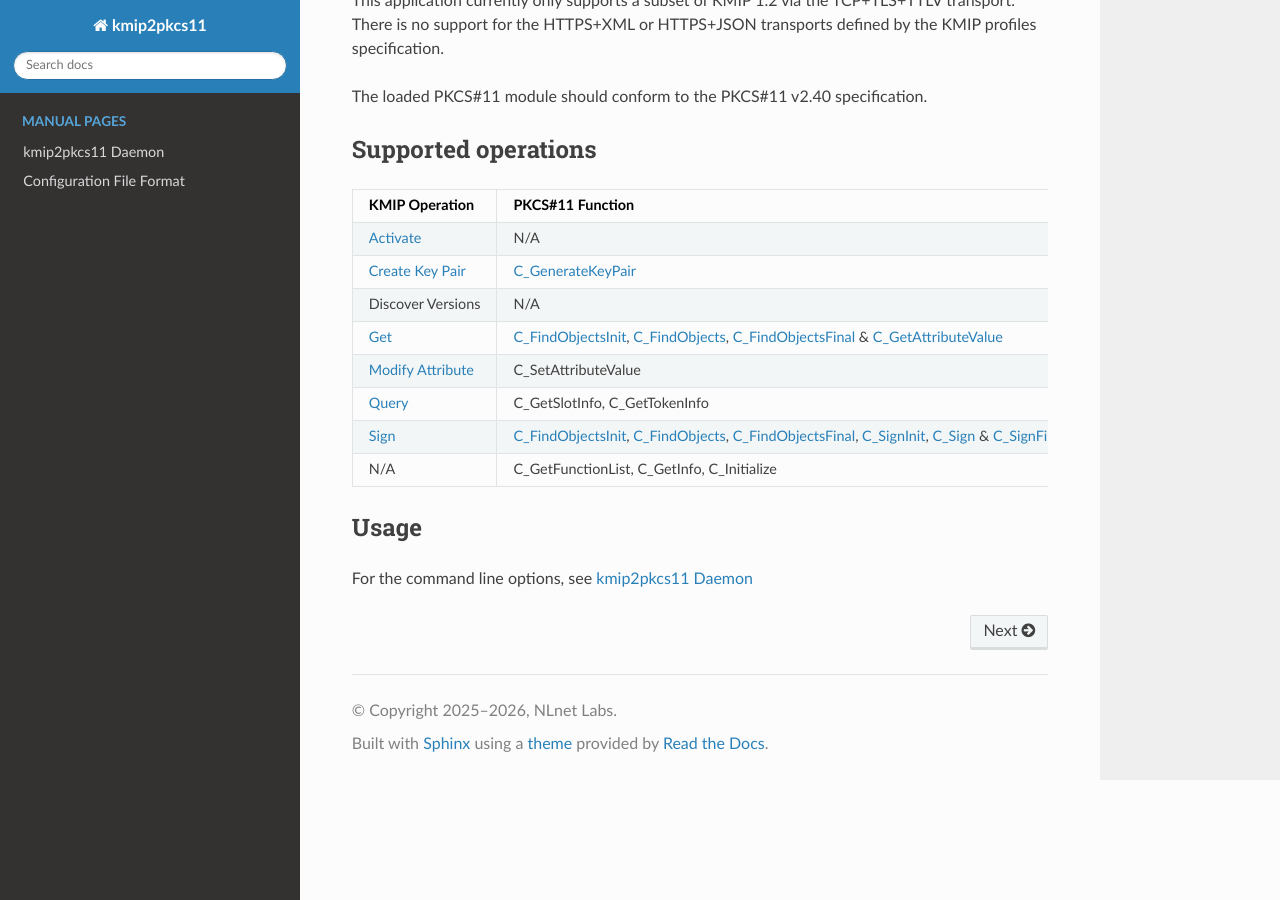
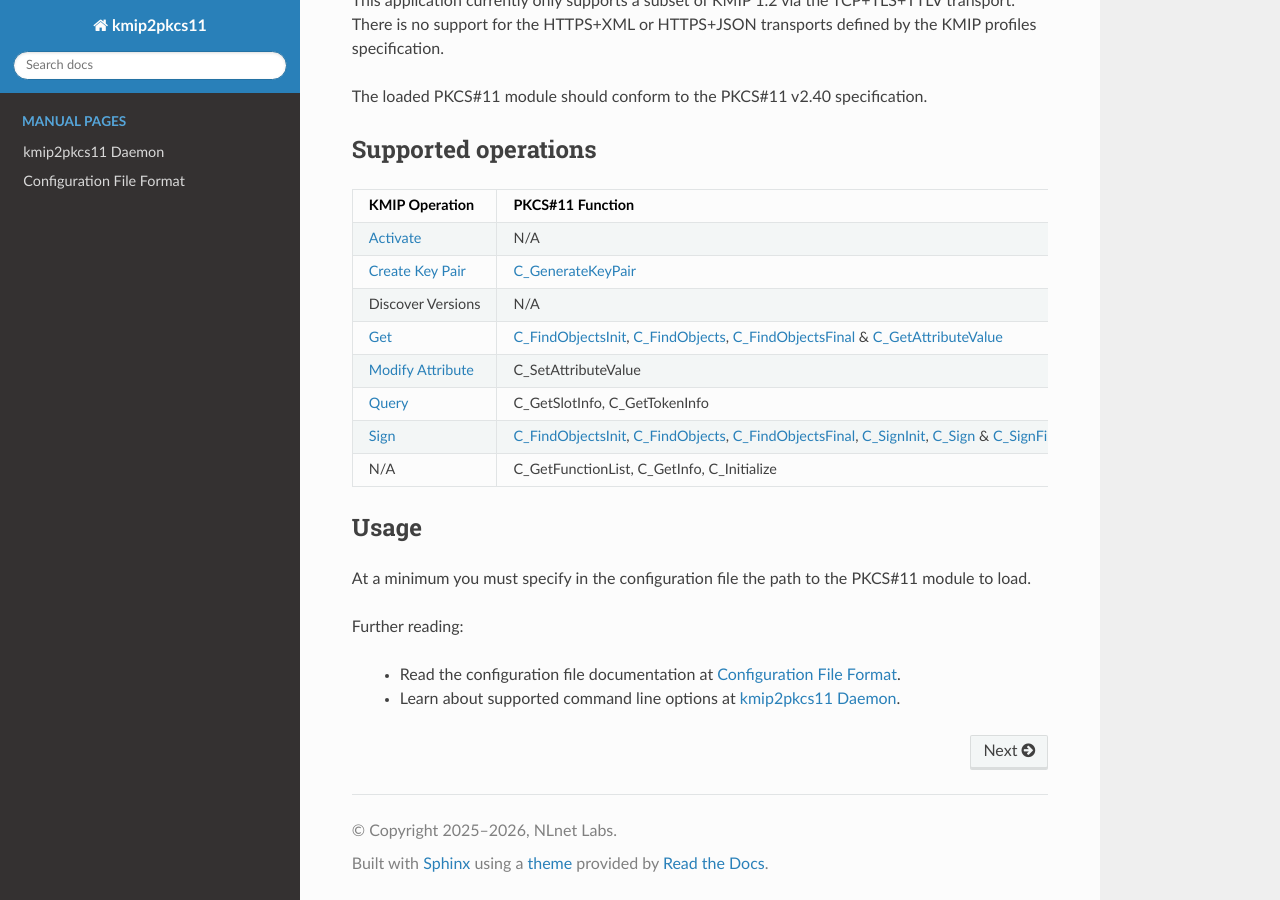
Before and after one commit to NLnetLabs/kmip2pkcs11, a Sphinx documentation site: the page built from doc/manual/source/index.rst, in a window 1280 px wide and 900 px high, scrolled down 1872 px. Built offline with Sphinx 7.4.7 and the Read the Docs theme 3.1.0, drawn with Linux system fonts in a browser that asks for light colours.

Commit message:
Provide more useful usage instructions in the documentation.

```diff
--- a/doc/manual/source/index.rst
+++ b/doc/manual/source/index.rst
@@ -131,7 +131,18 @@ Supported operations
 Usage
 -----
 
-For the command line options, see :doc:`man/kmip2pkcs11`
+At a minimum you must specify in the configuration file the path to the
+PKCS#11 module to load.
+
+.. tip:
+
+   When installed via a package a sample configuration file should have been
+   created at ``/etc/kmip2pkcs11/config.toml`` which you can edit and use.
+
+Further reading:
+
+  - Read the configuration file documentation at :doc:`man/kmip2pkcs11-config.toml`.
+  - Learn about supported command line options at :doc:`man/kmip2pkcs11`.
 
 .. toctree::
    :maxdepth: 2
```
